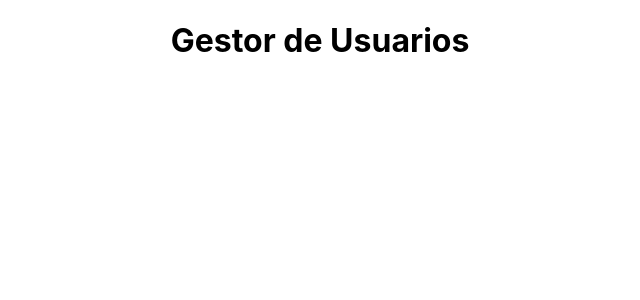
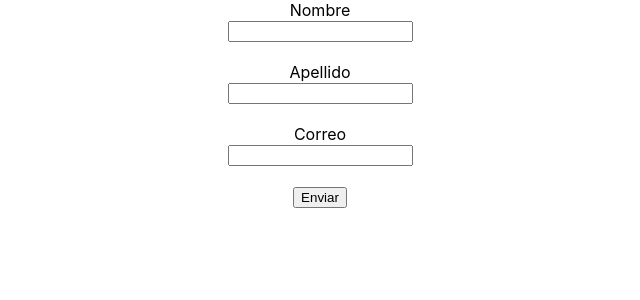
Before and after one commit to juan-carlos-aguilar/guia-definitiva, a React (Vite) app: page / in a window 1280 px wide. Shown: the top 300 px of the page, without its empty margins (320-960 px from the left). Built offline with nearby package versions, Linux system fonts and the light colour scheme.

Commit message:
Functionality done

```diff
--- a/index.html
+++ b/index.html
@@ -4,7 +4,7 @@
     <meta charset="UTF-8" />
     <link rel="icon" type="image/svg+xml" href="/src/favicon.svg" />
     <meta name="viewport" content="width=device-width, initial-scale=1.0" />
-    <title>Cart Project</title>
+    <title>User Manager</title>
   </head>
   <body>
     <div id="root"></div>
--- a/src/App.tsx
+++ b/src/App.tsx
@@ -1,14 +1,61 @@
-import { Component } from "react";
+import { Component, useState } from "react";
 import './App.css';
+import useFormulario from './hooks/useFormulario'
+import Input from "./components/Input/Input";
+import Card from "./components/Card/Card";
+import { Container } from "./components/Container/Container";
+import Button from "./components/Button/Button";
 
-class App extends Component {
-  render() {
-    return (
-      <div className="App">
-        <h1>Gestor de Usuarios</h1>
-      </div>
-    )
+function App() {
+  const [usuarios, setUsuarios] = useState([])
+  const [formulario, handleChange] = useFormulario({
+    name: '',
+    lastname: '',
+    email: ''
+  })
+
+  const submit = e => {
+    e.preventDefault()
+    setUsuarios([
+      ...usuarios,
+      formulario,
+    ])
   }
+
+  return (
+    <Container>
+      <Card>
+        <form onSubmit={submit}>
+          <Input
+            label="Nombre"
+            name="name"
+            value={formulario.name}
+            onChange={handleChange}
+          />
+          <Input
+            label="Apellido"
+            name="lastname"
+            value={formulario.lastname}
+            onChange={handleChange}
+          />
+          <Input
+            label="Correo"
+            name="email"
+            value={formulario.email}
+            onChange={handleChange}
+          />
+          <Button>Enviar</Button>
+        </form>
+      </Card>
+      <Card>
+        <ul>
+          {usuarios.map(x =>
+            <li key={x.email}>{`${x.name} ${x.lastname}: ${x.email}`}</li>
+          )}
+        </ul>
+      </Card>
+    </Container>
+  )
 }
 
 export default App
--- /dev/null
+++ b/src/components/Button/Button.tsx
@@ -0,0 +1,11 @@
+import './style.css';
+
+const Button = ({children}) => {
+    return(
+        <button className="button">
+            {children}
+        </button>
+    )
+}
+
+export default Button;
--- /dev/null
+++ b/src/components/Button/style.css
@@ -0,0 +1,3 @@
+button.button {
+    transition: all 0.5s ease;
+}
--- /dev/null
+++ b/src/components/Card/Card.tsx
@@ -0,0 +1,11 @@
+import './style.css';
+
+const Card = ({ children }) => {
+    return (
+        <div className="card">
+            {children}
+        </div>
+    )
+}
+
+export default Card
--- /dev/null
+++ b/src/components/Container/Container.tsx
@@ -0,0 +1,9 @@
+import './style.css';
+
+export const Container = ({ children }) => {
+    return(
+        <div className="container">
+            {children}
+        </div>
+    )
+}
--- /dev/null
+++ b/src/components/Container/style.css
@@ -0,0 +1,6 @@
+.container {
+    max-width: 700px;
+    margin-left: auto;
+    margin-right: auto;
+    text-align: center;
+}
--- /dev/null
+++ b/src/components/Input/Input.tsx
@@ -0,0 +1,12 @@
+import './style.css';
+
+const Input = ({ label, ...rest }) => {
+    return (
+        <div className="field">
+            <label>{label}</label>
+            <input {...rest} />
+        </div>
+    )
+}
+
+export default Input
--- /dev/null
+++ b/src/components/Input/style.css
@@ -0,0 +1,7 @@
+.field {
+    margin-bottom: 20px;
+}
+
+.field label {
+    display: block;
+}
--- /dev/null
+++ b/src/hooks/useFormulario.tsx
@@ -0,0 +1,18 @@
+import { useState } from "react"
+
+const useFormulario = (inicial) => {
+    const [formulario, setFormulario] = useState(inicial)
+    const handleChange = (e) => {
+        setFormulario({
+            [e.target.name]: e.target.value
+        })
+    }
+
+    const reset = () => {
+        setFormulario(inicial)
+    }
+
+    return [formulario, handleChange, reset]
+}
+
+export default useFormulario;
```
Also changed, not shown: src/components/Card/style.css (added).
